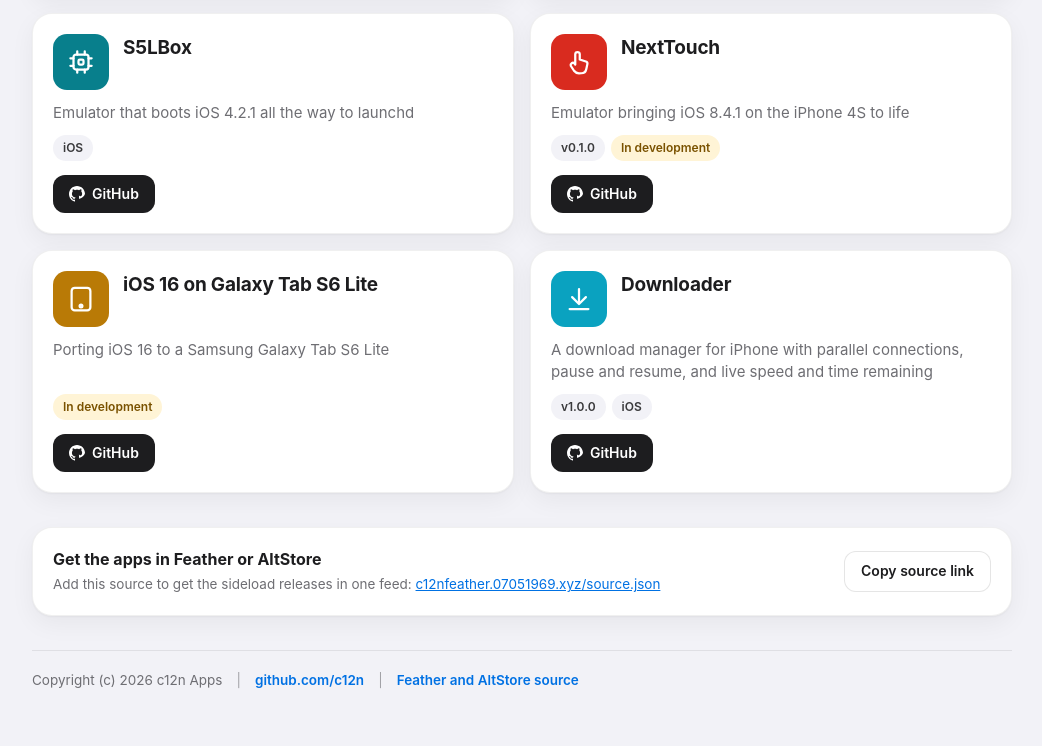
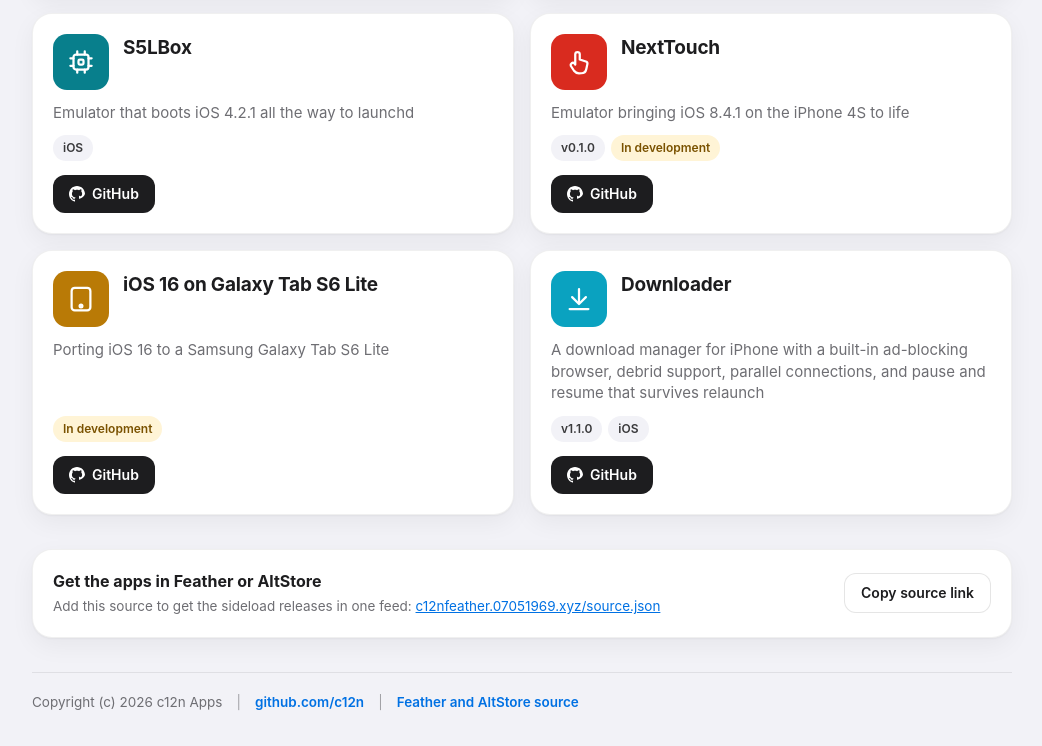
Before and after one commit to c12n/apps, a plain HTML site: page index.html in a window 1280 px wide. Shown: the part 812-1558 px from the top of the page, without its empty margins (118-1160 px from the left). Before the commit the page ends 1536 px from the top, so only its background shows below. Drawn offline with Linux system fonts and the light colour scheme.

Commit message:
Downloader card: v1.1.0, browser + debrid description

```diff
--- a/index.html
+++ b/index.html
@@ -492,9 +492,9 @@
             </div>
             <h2 class="card-title">Downloader</h2>
           </div>
-          <p class="card-desc">A download manager for iPhone with parallel connections, pause and resume, and live speed and time remaining</p>
+          <p class="card-desc">A download manager for iPhone with a built-in ad-blocking browser, debrid support, parallel connections, and pause and resume that survives relaunch</p>
           <div class="pills">
-            <span class="pill">v1.0.0</span>
+            <span class="pill">v1.1.0</span>
             <span class="pill">iOS</span>
           </div>
           <div class="actions">
```
